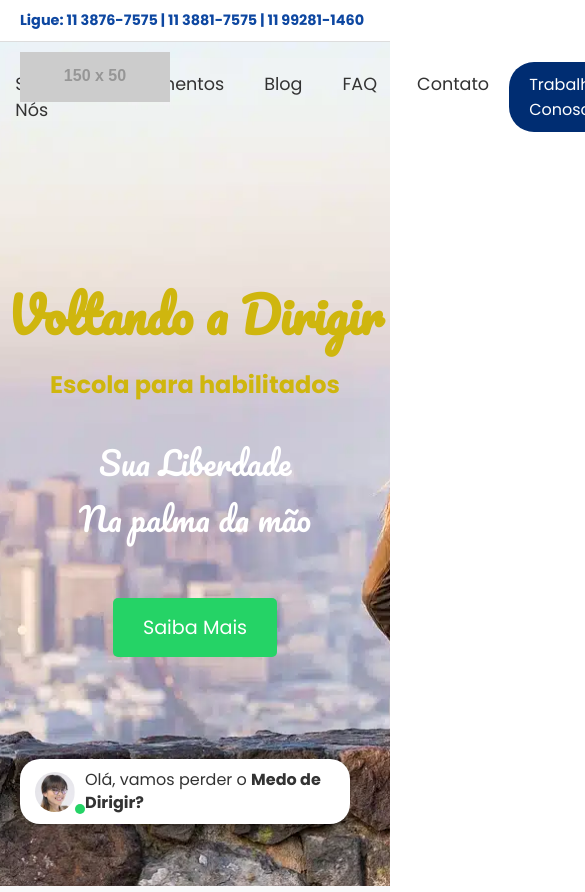
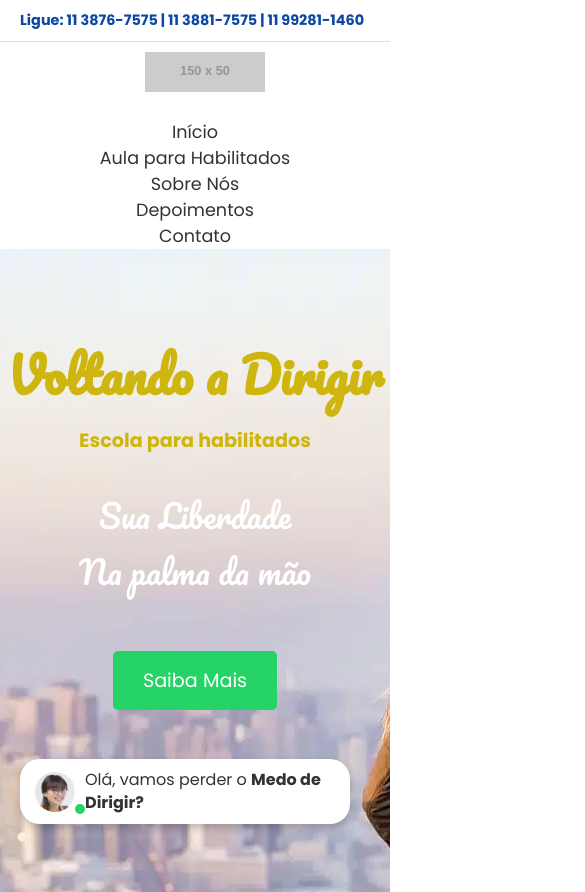
Before and after one commit to asfrazao/westcartreinamento, a website built with webpack: page index.html in a window 390 px wide. Shown: the top 892 px of the page, 585 px wide, since content can reach past the window. Built offline with nearby package versions, Linux system fonts and the light colour scheme; placeholder pictures from the web are drawn by us.

Commit message:
Ajuste 4 Commit

```diff
--- a/css/style.css
+++ b/css/style.css
@@ -27,17 +27,15 @@ header {
   background: transparent; /* Fundo do menu transparente */
   padding: 20px 0;
   display: flex;
-  justify-content: center;
+  justify-content: space-between; /* Espaça o logo e o menu */
   align-items: center;
-  position: absolute; /* Deixa o menu sobreposto ao conteúdo da página */
+  position: relative; /* Menu sempre visível */
   width: 100%;
   z-index: 10; /* Garante que o menu fique acima dos outros elementos */
 }
 
 header .logo {
-  position: absolute;
-  left: 20px;
-  top: 10px;
+  padding-left: 20px;
 }
 
 header .logo img {
@@ -56,10 +54,11 @@ nav ul {
   margin: 0;
   padding: 0;
   display: flex;
+  justify-content: flex-end;
 }
 
 nav ul li {
-  margin: 0 20px; /* Espaçamento maior entre os itens do menu */
+  margin: 0 20px; /* Espaçamento entre os itens do menu */
 }
 
 nav ul li a {
@@ -67,20 +66,6 @@ nav ul li a {
   font-size: 1.1em;
   color: #333;
   font-weight: 500;
-}
-
-/* Botão "Trabalhe Conosco" */
-.cta-button {
-  background-color: #002d72;
-  padding: 10px 20px;
-  border-radius: 25px;
-  font-size: 1em;
-  color: white;
-  text-decoration: none;
-}
-
-.cta-button:hover {
-  background-color: #0048a0;
 }
 
 /* Hero Section */
@@ -97,17 +82,18 @@ nav ul li a {
   color: white;
 }
 
+/* Estilo base para títulos no PC */
 .hero h1 {
+  margin-top:  -300px;
   font-family: 'Pacifico', cursive;
-  font-size: 3em;
-  margin: 0;
+  font-size: 6em; /* Ajustado para ser maior no PC */
   color: #cfb60e;
 }
 
 .hero h2 {
+  margin-top:  -30px;
   font-family: 'Poppins', sans-serif;
-  font-size: 1.5em;
-  margin: 10px 0 20px;
+  font-size: 2.5em;
   color: #cfb60e;
 }
 
@@ -117,6 +103,7 @@ nav ul li a {
   color: #fff;
 }
 
+/* Botão do Hero */
 .cta-button-hero {
   background-color: #25D366;
   padding: 15px 30px;
@@ -131,6 +118,39 @@ nav ul li a {
 
 .cta-button-hero:hover {
   background-color: #20b75d;
+}
+
+/* Media queries para ajuste de tamanhos em tablets */
+@media (max-width: 768px) {
+  .hero h1 {
+    font-size: 3em; /* Ajustado para tablets */
+  }
+
+  .hero h2 {
+    font-size: 1.5em;
+  }
+}
+
+/* Media queries para ajuste de tamanhos em celulares */
+@media (max-width: 480px) {
+  header {
+    margin-bottom: 0px; /* Reduz o espaçamento inferior do cabeçalho */
+  }
+
+  .hero {
+    padding-top: 0px; /* Remove qualquer padding superior da seção hero */
+    margin-top: -10px; /* Ajusta a margem superior da seção hero */
+  }
+
+  .hero h1 {
+    font-size: 3em; /* Ajustado para celulares */
+    padding-top: -50px;
+    margin-top:  -300px;
+  }
+
+  .hero h2 {
+    font-size: 1.2em;
+  }
 }
 
 /* Diferentials Section */
@@ -172,6 +192,22 @@ nav ul li a {
 
 /* Estilo responsivo para telas menores */
 @media (max-width: 768px) {
+  header {
+    flex-direction: column;
+    padding: 10px 0;
+  }
+
+  nav ul {
+    flex-direction: column;
+    align-items: center;
+    margin-top: 15px;
+  }
+
+  header .logo {
+    position: static; /* Remove o posicionamento absoluto em telas menores */
+    margin-bottom: 10px;
+  }
+
   .differential-item {
     width: 45%; /* Em telas menores, dois itens por linha */
   }
@@ -180,6 +216,15 @@ nav ul li a {
 @media (max-width: 500px) {
   .differential-item {
     width: 100%; /* Em telas muito pequenas, um item por linha */
+  }
+
+  header .logo img {
+    max-width: 120px;
+  }
+
+  nav ul {
+    flex-direction: column;
+    margin-top: 10px;
   }
 }
 
--- a/index.html
+++ b/index.html
@@ -24,11 +24,8 @@
       <li><a href="#services">Aula para Habilitados</a></li>
       <li><a href="#about">Sobre Nós</a></li>
       <li><a href="#testimonials">Depoimentos</a></li>
-      <li><a href="#blog">Blog</a></li>
-      <li><a href="#faq">FAQ</a></li>
       <li><a href="#contact">Contato</a></li>
     </ul>
-    <a href="#trabalhe-conosco" class="cta-button">Trabalhe Conosco</a>
   </nav>
 </header>
 
```
